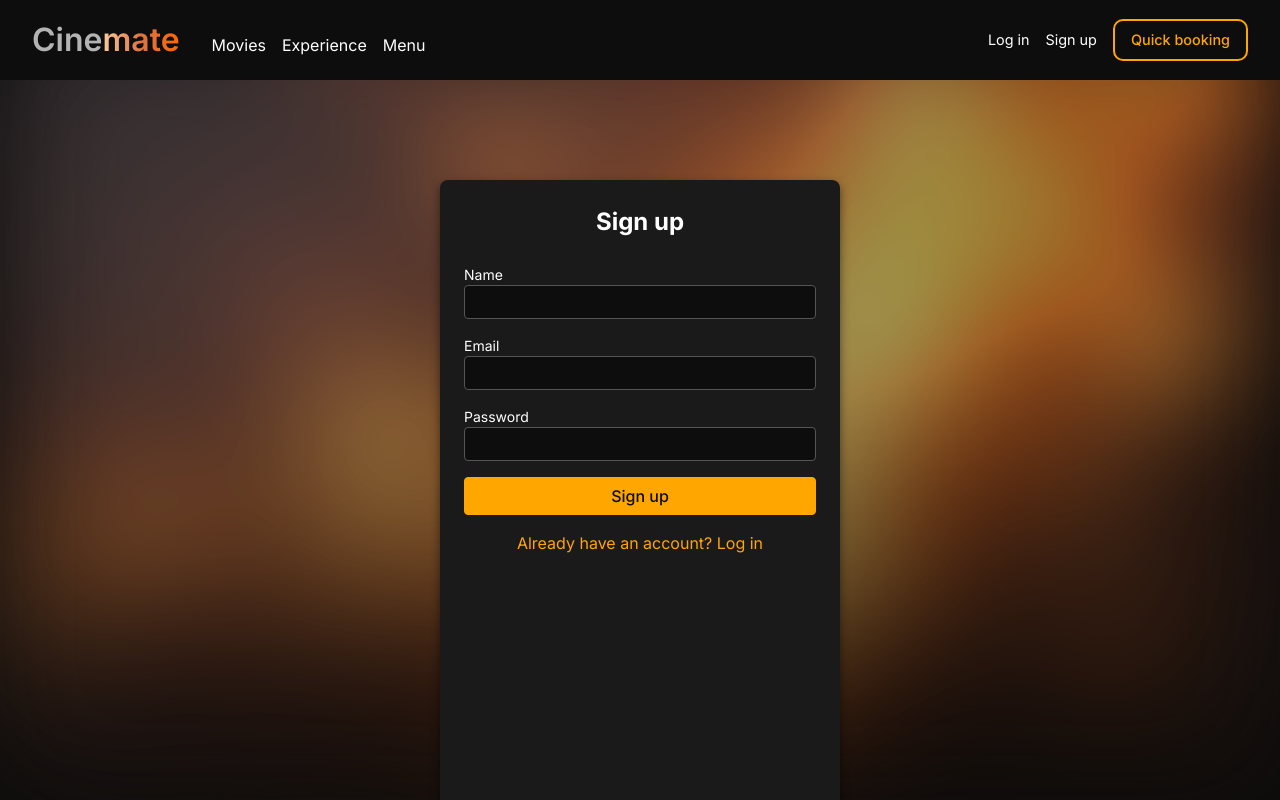
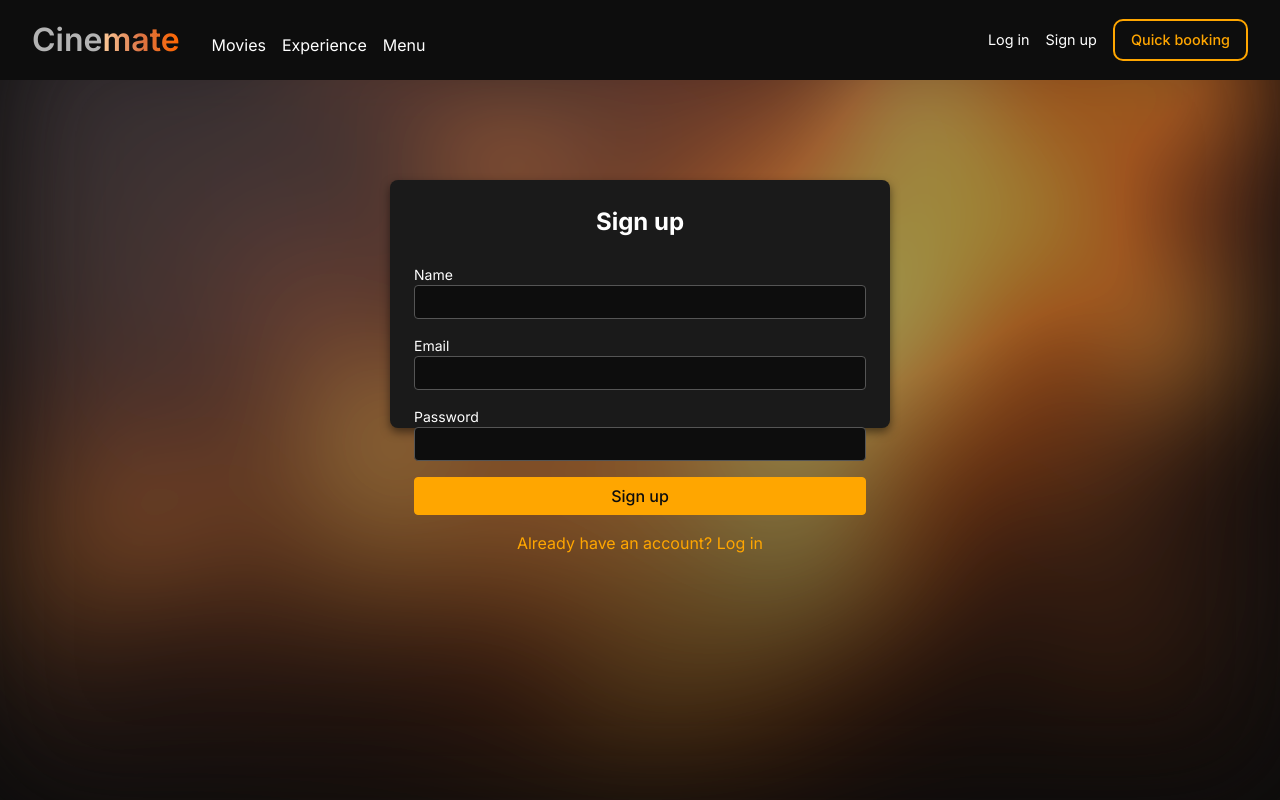
Before and after one commit to Maxnights/cinemate, a React (Create React App) app: page /signup in a window 1280 px wide. Shown: the top 800 px of the page. Built offline with nearby package versions, Linux system fonts and the light colour scheme.

Commit message:
minor css fix

```diff
--- a/src/pages/signup/index.module.css
+++ b/src/pages/signup/index.module.css
@@ -31,7 +31,8 @@
   padding: 24px;
   box-shadow: 0 4px 10px rgba(0, 0, 0, 0.5);
   width: 100%;
-  max-width: 400px;
+  max-width: 500px;
+  height: 31vh;
 }
 
 .auth-title {
```
